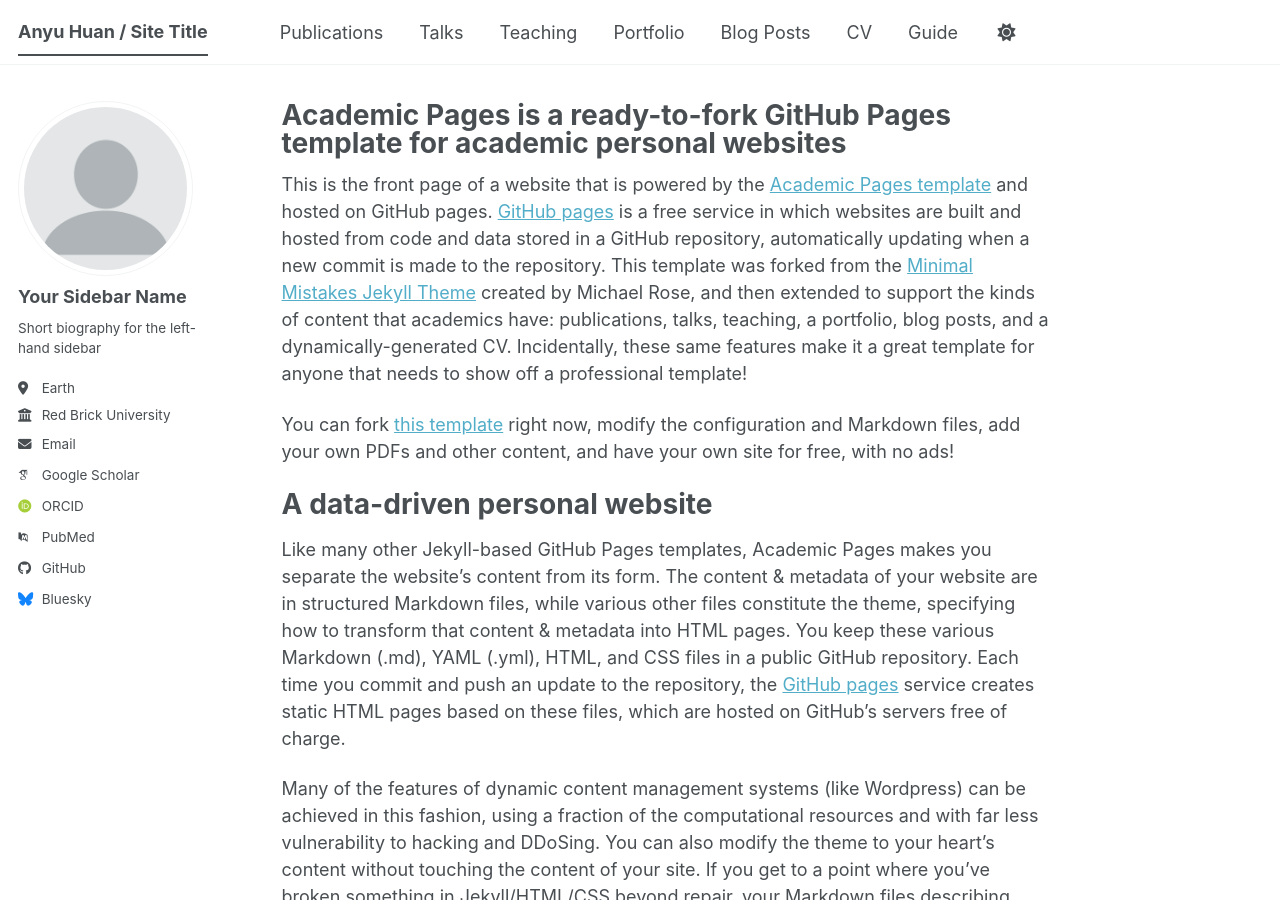
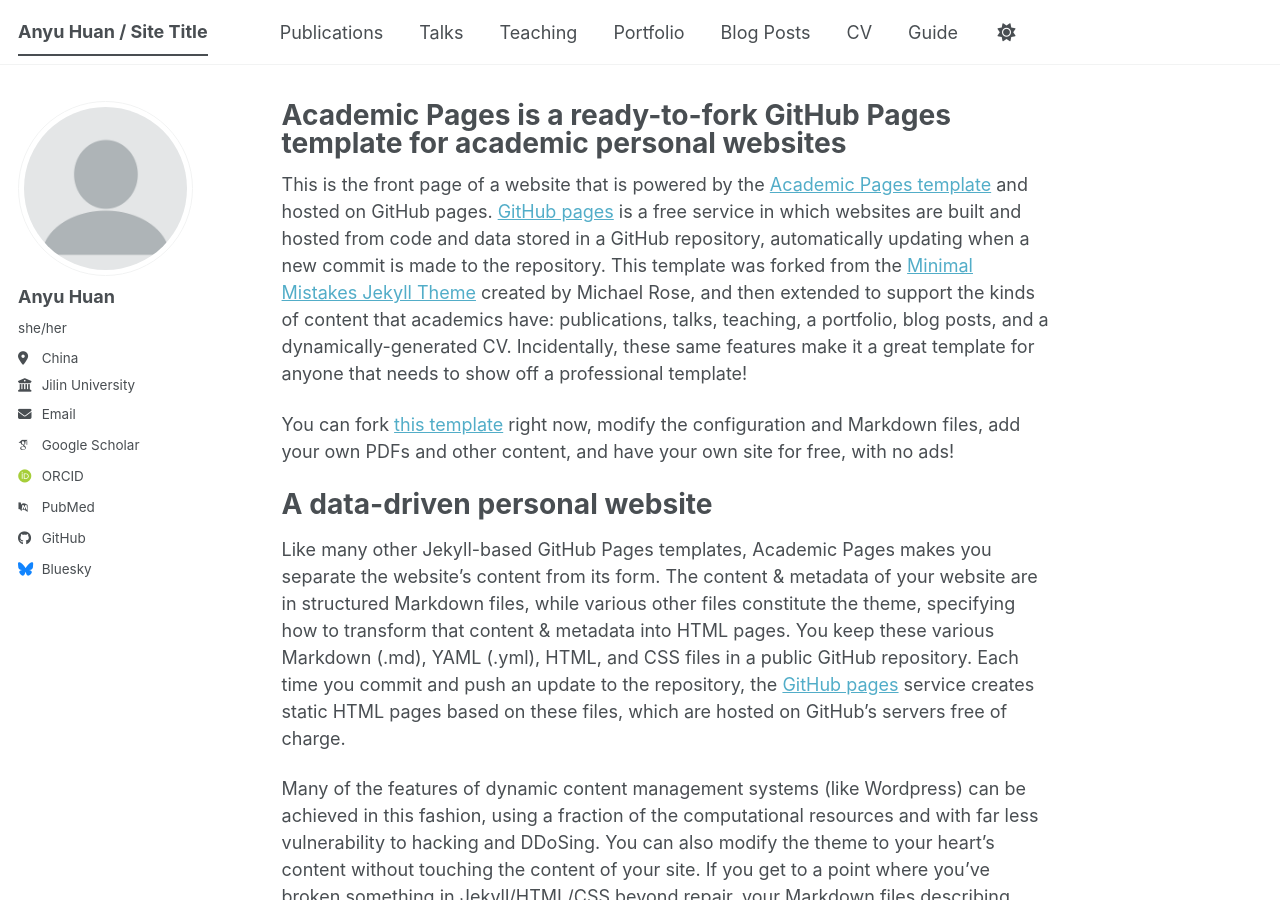
Before and after one commit to ayhuan/ayhuan.github.io, a Jekyll site: the page built from _pages/about.md, in a window 1280 px wide and 900 px high. Built offline with Jekyll 4.4.1, drawn with Linux system fonts in a browser that asks for light colours; some web fonts are replaced; a script bundle is joined from its source files by our own code; library files that are not in the unit come from our copies.

Commit message:
Update _config.yml

```diff
--- a/_config.yml
+++ b/_config.yml
@@ -24,13 +24,13 @@
 author:
   # Biographic information
   avatar           : "profile.png"
-  name             : "Your Sidebar Name"
-  pronouns         : # example: "she/her"
-  bio              : "Short biography for the left-hand sidebar"
-  location         : "Earth"
-  employer         : "Red Brick University"
+  name             : "Anyu Huan"
+  pronouns         : "she/her"
+  bio              : #"Short biography for the left-hand sidebar"
+  location         : "China"
+  employer         : "Jilin University"
   uri              : # URL
-  email            : "none@example.org"
+  email            : "huanay2123@mails.jlu.edu.cn"
 
   # Academic websites
   academia         : # URL
@@ -38,7 +38,7 @@
   googlescholar    : "https://scholar.google.com/citations?user=PS_CX0AAAAAJ"
   inspire-hep      : # URL
   impactstory      : # URL
-  orcid            : "https://orcid.org/yourorcidurl"
+  orcid            : "https://orcid.org/0009-0009-1620-5709"
   semantic         : # URL
   ssrn             : # URL
   pubmed           : "https://www.ncbi.nlm.nih.gov/pubmed/?term=john+snow"
@@ -51,7 +51,7 @@
   bitbucket        : # Username - Update with your username on the site
   codepen          : # Username
   dribbble         : # Username
-  github           : "academicpages"
+  github           : "ayhuan"
   kaggle           : # Username
   stackoverflow    : # User number or user number and name (i.e., use "1" or "1/jeff-atwood")
 
```
